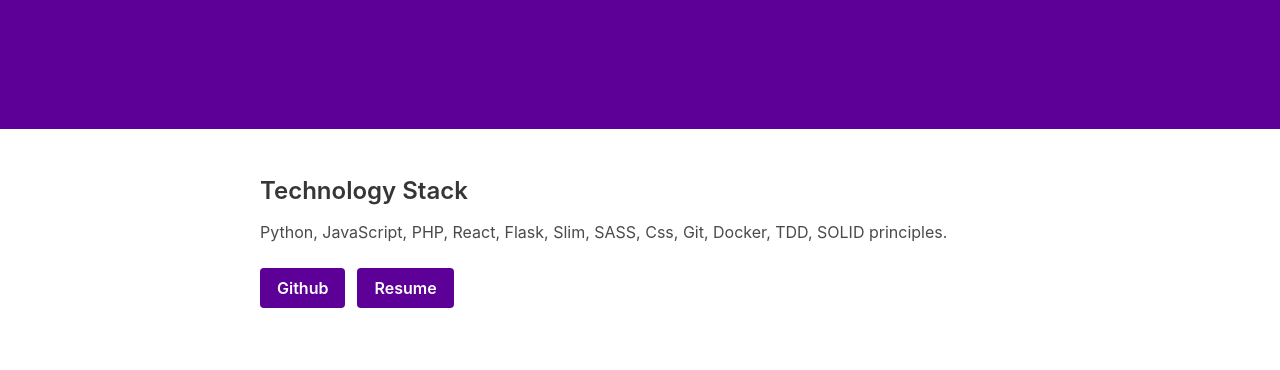
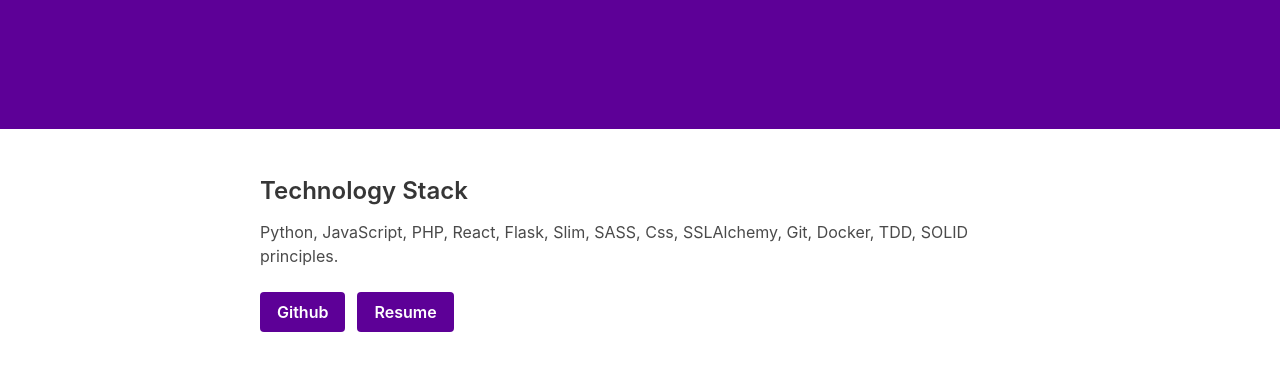
Before and after one commit to purpleweb/purpleweb-website, a website: page index.html in a window 1280 px wide. Shown: the part 258-628 px from the top of the page. Drawn offline with Linux system fonts and the light colour scheme.

Commit message:
add SSLAlchemy

```diff
--- a/index.html
+++ b/index.html
@@ -31,7 +31,7 @@
             <div class="content">
               <h3>Technology Stack</h3>
               <p>
-                Python, JavaScript, PHP, React, Flask, Slim, SASS, Css, Git, Docker, TDD, SOLID principles.
+                Python, JavaScript, PHP, React, Flask, Slim, SASS, Css, SSLAlchemy, Git, Docker, TDD, SOLID principles.
               </p>
             </div>
             <div class="field is-grouped">
```
